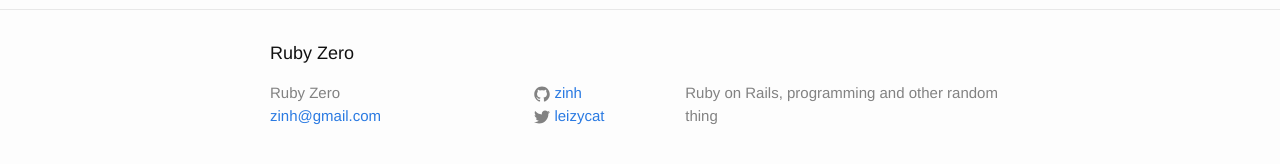
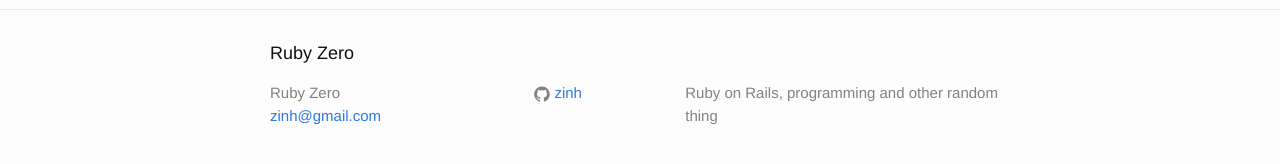
Before and after one commit to zinh/zinh.github.io, a Jekyll site: the page built from index.html, in a window 1280 px wide. Shown: the part 350-514 px from the top of the page. Built offline with Jekyll 4.4.1, drawn with Linux system fonts in a browser that asks for light colours.

Commit message:
remove twitter

```diff
--- a/_config.yml
+++ b/_config.yml
@@ -5,7 +5,6 @@ description: > # this means to ignore newlines until "baseurl:"
   Ruby on Rails, programming and other random thing
 baseurl: "" # the subpath of your site, e.g. /blog/
 url: "http://kin9.github.io" # the base hostname & protocol for your site
-twitter_username: leizycat
 github_username:  zinh
 
 # Build settings
```
